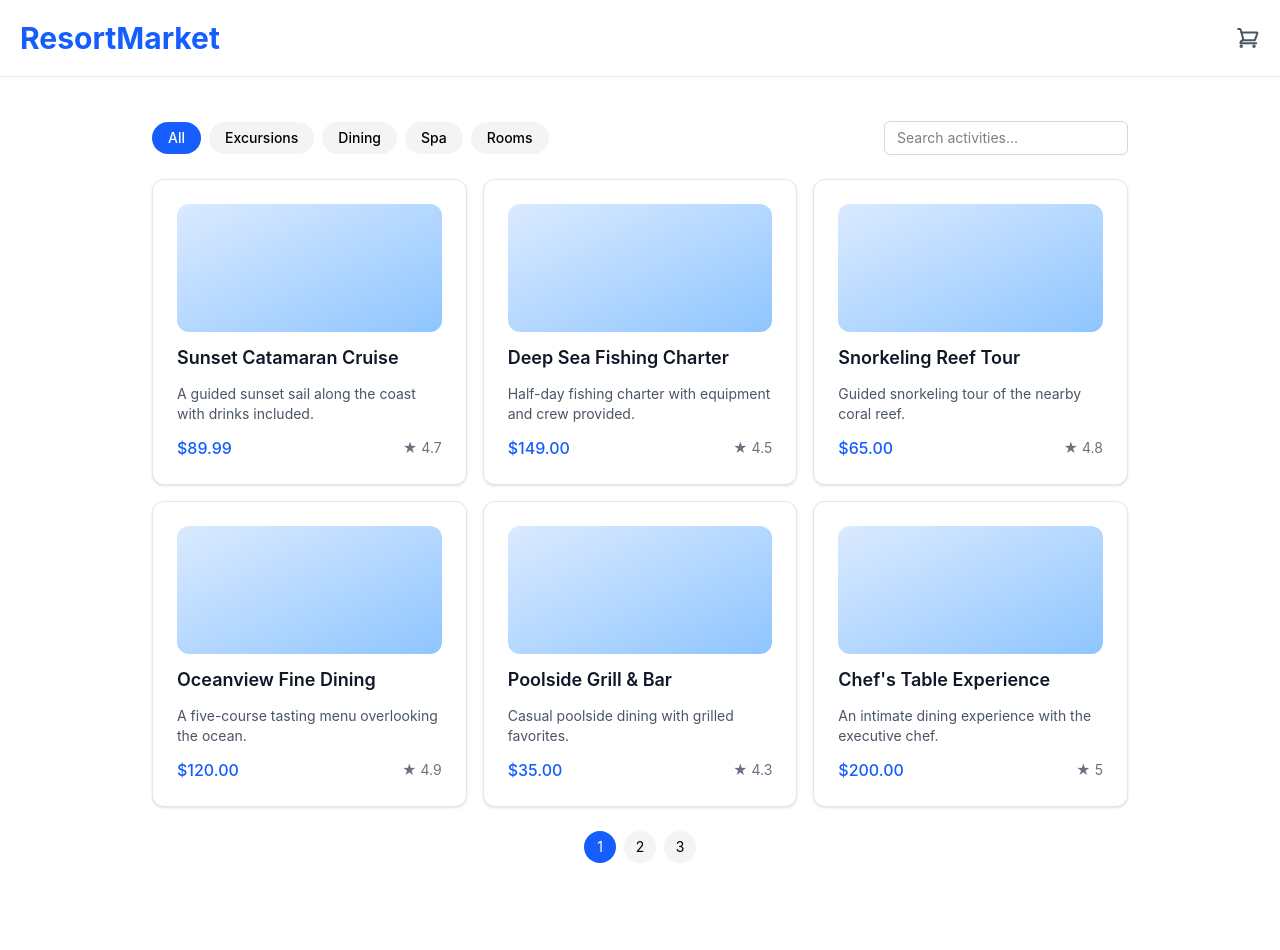
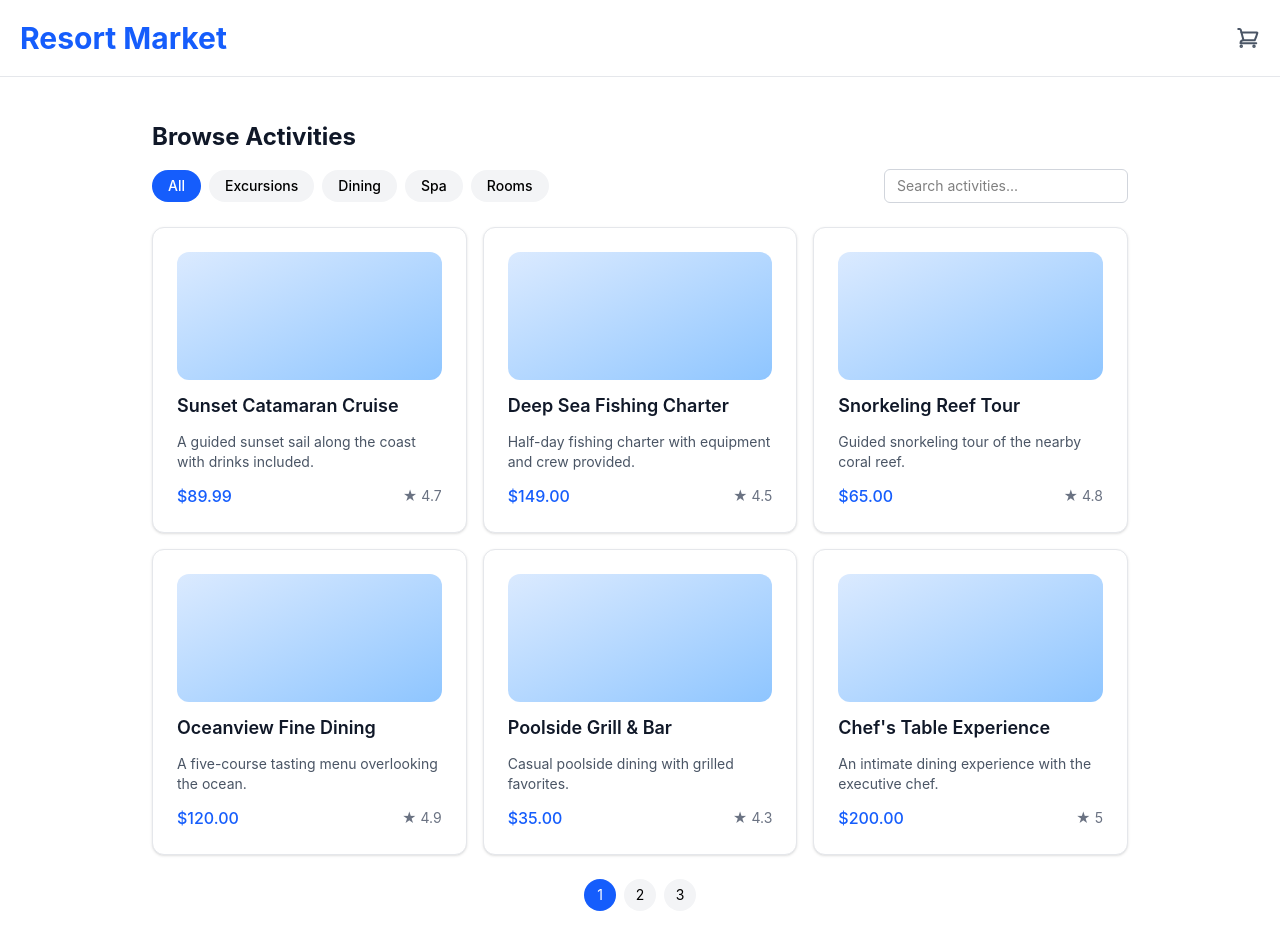
Before and after one commit to javivasv/resort-market, an Angular app: page /home in a window 1280 px wide. Shown: the top 950 px of the page. Before the commit the page ends 907 px from the top, so only its background shows below. Built offline with nearby package versions, Linux system fonts and the light colour scheme.

Commit message:
chore: Add accesibility pass

```diff
--- a/src/app/app.html
+++ b/src/app/app.html
@@ -1,14 +1,18 @@
 <div class="h-full w-full">
   <header class="flex items-center justify-between border-b border-gray-200 p-5">
-    <h1 class="text-3xl font-bold text-blue-600">ResortMarket</h1>
+    <a routerLink="/home" class="text-3xl font-bold text-blue-600 focus:outline-none focus:ring-2 focus:ring-blue-500 rounded">Resort Market</a>
 
-    <a routerLink="/cart" class="relative inline-flex items-center text-gray-600 hover:text-blue-600">
-      <svg xmlns="http://www.w3.org/2000/svg" viewBox="0 0 24 24" fill="none" stroke="currentColor" stroke-width="2" class="h-6 w-6">
+    <a
+      routerLink="/cart"
+      class="relative inline-flex items-center text-gray-600 hover:text-blue-600 focus:outline-none focus:ring-2 focus:ring-blue-500 rounded"
+      [attr.aria-label]="cartItemCount() > 0 ? 'Cart, ' + cartItemCount() + ' items' : 'Cart, empty'"
+    >
+      <svg xmlns="http://www.w3.org/2000/svg" viewBox="0 0 24 24" fill="none" stroke="currentColor" stroke-width="2" class="h-6 w-6" aria-hidden="true">
         <path stroke-linecap="round" stroke-linejoin="round" d="M2.25 3h1.386c.51 0 .955.343 1.087.835l.383 1.437M7.5 14.25a3 3 0 0 0-3 3h15.75m-12.75-3h11.218c1.121-2.3 1.998-4.706 2.615-7.199.075-.3-.155-.591-.463-.591H5.106M7.5 14.25 5.106 5.272M6 20.25a.75.75 0 1 1-1.5 0 .75.75 0 0 1 1.5 0Zm12.75 0a.75.75 0 1 1-1.5 0 .75.75 0 0 1 1.5 0Z" />
       </svg>
 
       @if (cartItemCount() > 0) {
-        <span class="absolute -right-2 -top-2 flex h-5 w-5 items-center justify-center rounded-full bg-blue-600 text-xs font-semibold text-white">
+        <span aria-hidden="true" class="absolute -right-2 -top-2 flex h-5 w-5 items-center justify-center rounded-full bg-blue-600 text-xs font-semibold text-white">
           {{ cartItemCount() }}
         </span>
       }
--- a/src/app/components/activity-card/activity-card.html
+++ b/src/app/components/activity-card/activity-card.html
@@ -1,4 +1,7 @@
-<div class="h-full rounded-xl border border-gray-200 bg-white p-6 shadow-sm cursor-pointer" (click)="navigateToActivity()">
+<a
+  [routerLink]="['/activity', activity().id]"
+  class="block h-full rounded-xl border border-gray-200 bg-white p-6 shadow-sm transition hover:border-blue-300 focus:outline-none focus:ring-2 focus:ring-blue-500"
+>
   <div class="h-32 w-full rounded-xl bg-gradient-to-br from-blue-100 to-blue-300"></div>
   <div class="flex py-3">
     <h2 class="text-lg font-semibold text-gray-900">
@@ -15,7 +18,7 @@
       {{ '$' + activity().price.toFixed(2) }}
     </span>
     <span class="text-sm text-gray-500">
-      ★ {{ activity().rating }}
+      <span aria-hidden="true">★</span> {{ activity().rating }}
     </span>
   </div>
-</div>
+</a>
--- a/src/app/components/activity-card/activity-card.ts
+++ b/src/app/components/activity-card/activity-card.ts
@@ -1,22 +1,13 @@
-import { Component, inject, input } from '@angular/core';
+import { Component, input } from '@angular/core';
+import { RouterLink } from '@angular/router';
 import { Activity } from '../../../backend-mock/models/activity.model';
-import { Router } from '@angular/router';
 
 @Component({
   selector: 'activity-card',
-  imports: [],
+  imports: [RouterLink],
   templateUrl: './activity-card.html',
   styleUrl: './activity-card.scss',
 })
 export class ActivityCard {
-  // Injected services
-  router = inject(Router);
-
-  // Inputs
   activity = input.required<Activity>();
-
-  // Methods
-  navigateToActivity() {
-    this.router.navigate(['/activity', this.activity().id]);
-  }
 }
--- a/src/app/components/activity-categories/activity-categories.html
+++ b/src/app/components/activity-categories/activity-categories.html
@@ -1,10 +1,11 @@
 <button
   type="button"
-  class="rounded-full px-4 py-1.5 text-sm font-medium transition cursor-pointer"
+  class="rounded-full px-4 py-1.5 text-sm font-medium transition cursor-pointer focus:outline-none focus:ring-2 focus:ring-blue-500"
   [class.bg-blue-600]="selected()"
   [class.text-white]="selected()"
   [class.bg-gray-100]="!selected()"
   [class.text-gray-700]="!selected()"
+  [attr.aria-pressed]="selected()"
   (click)="onClick()"
 >
   {{ option().label }}
--- a/src/app/views/activity/activity.html
+++ b/src/app/views/activity/activity.html
@@ -33,7 +33,7 @@
             <div class="flex py-1">
               <div class="text-sm text-gray-500">
                 <span>
-                  &#9733; {{ item.rating }}
+                  <span aria-hidden="true">&#9733;</span> {{ item.rating }}
                 </span>
               </div>
             </div>
--- a/src/app/views/cart/cart.html
+++ b/src/app/views/cart/cart.html
@@ -26,14 +26,16 @@
               type="button"
               class="h-7 w-7 cursor-pointer rounded-full bg-gray-100 text-sm disabled:cursor-default disabled:opacity-40"
               [disabled]="item.quantity <= 1"
+              [attr.aria-label]="'Decrease quantity of ' + item.activity.name"
               (click)="decrement(item.activity.id, item.quantity)"
             >
               &minus;
             </button>
-            <span class="w-4 text-center text-sm">{{ item.quantity }}</span>
+            <span class="w-4 text-center text-sm" aria-live="polite">{{ item.quantity }}</span>
             <button
               type="button"
               class="h-7 w-7 cursor-pointer rounded-full bg-gray-100 text-sm"
+              [attr.aria-label]="'Increase quantity of ' + item.activity.name"
               (click)="increment(item.activity.id, item.quantity)"
             >
               +
--- a/src/app/views/home/home.html
+++ b/src/app/views/home/home.html
@@ -1,6 +1,8 @@
 <section class="mx-auto max-w-5xl p-6">
+  <h1 class="mb-4 text-2xl font-bold text-gray-900">Browse Activities</h1>
+
   <div class="mb-6 flex flex-wrap items-center gap-3">
-    <div class="flex flex-wrap gap-2">
+    <div class="flex flex-wrap gap-2" role="group" aria-label="Filter by category">
       @for (option of categories; track option.value) {
         <activity-categories
           [option]="option"
@@ -10,13 +12,16 @@
       }
     </div>
 
+    <label class="ml-auto flex items-center gap-2">
+      <span class="sr-only">Search activities</span>
       <input
         type="search"
         placeholder="Search activities..."
-      class="ml-auto rounded-md border border-gray-300 px-3 py-1.5 text-sm focus:border-blue-500 focus:outline-none"
+        class="rounded-md border border-gray-300 px-3 py-1.5 text-sm focus:border-blue-500 focus:outline-none focus:ring-2 focus:ring-blue-500"
         [value]="search()"
         (input)="setSearch($any($event.target).value)"
       />
+    </label>
   </div>
 
   @if (loading()) {
@@ -34,7 +39,7 @@
       </div>
 
       @if (pages().length > 1) {
-        <div class="mt-6 flex items-center justify-center gap-2">
+        <nav class="mt-6 flex items-center justify-center gap-2" aria-label="Pagination">
           @for (p of pages(); track p) {
             <button
               type="button"
@@ -42,12 +47,13 @@
               [class.bg-blue-600]="res.meta.currentPage === p"
               [class.text-white]="res.meta.currentPage === p"
               [class.bg-gray-100]="res.meta.currentPage !== p"
+              [attr.aria-current]="res.meta.currentPage === p ? 'page' : null"
               (click)="goToPage(p)"
             >
               {{ p }}
             </button>
           }
-        </div>
+        </nav>
       }
     }
   }
--- a/src/index.html
+++ b/src/index.html
@@ -2,7 +2,7 @@
 <html lang="en">
 <head>
   <meta charset="utf-8">
-  <title>ResortMarket</title>
+  <title>Resort Market</title>
   <base href="/">
   <meta name="viewport" content="width=device-width, initial-scale=1">
   <link rel="icon" type="image/x-icon" href="favicon.ico">
```
Also changed, not shown: 1 other file (tests, documents, lock files or other folders). Lines whose indentation alone changed are shown as unchanged.
